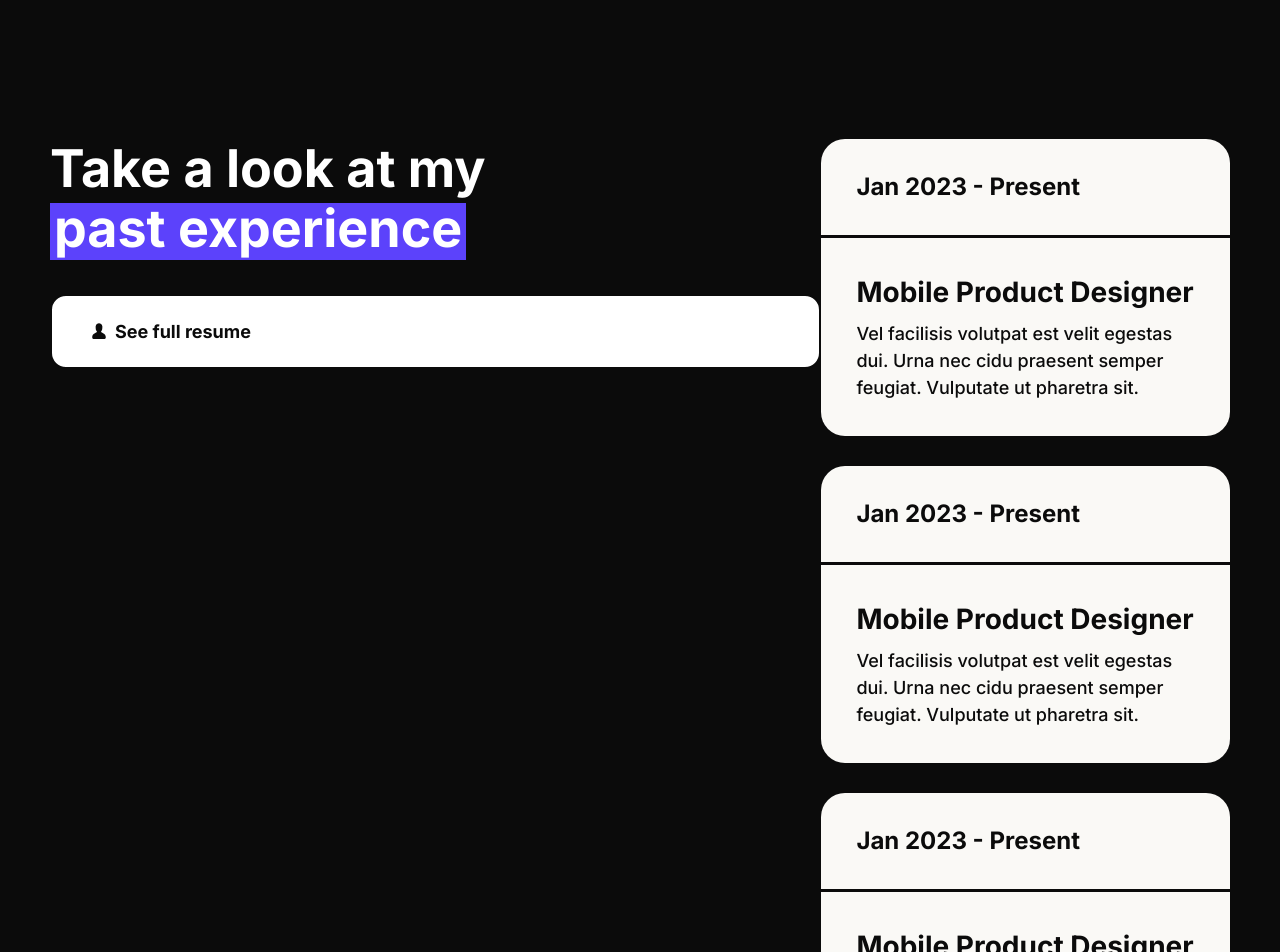
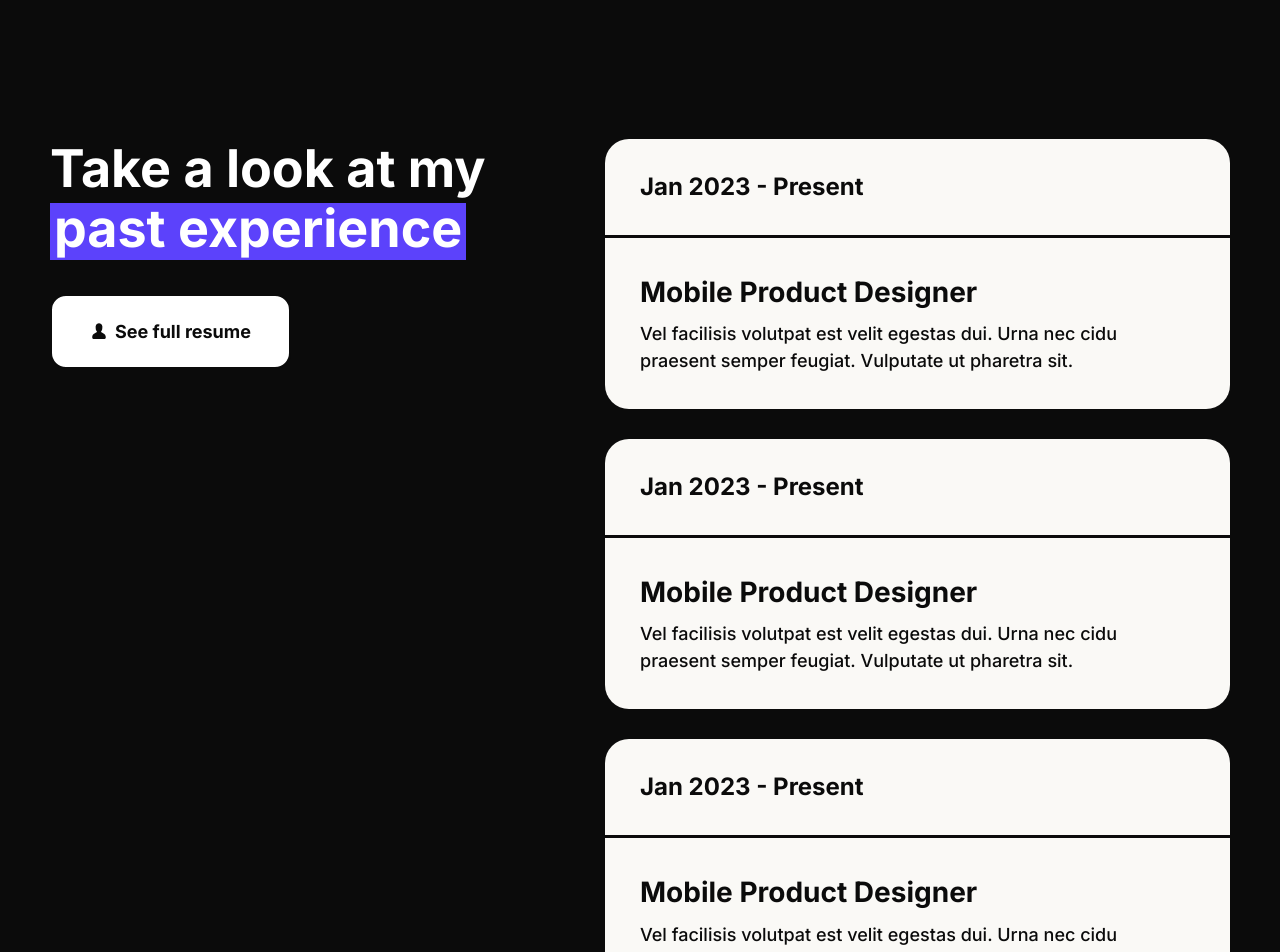
Before and after one commit to amrrashor/portfolio, a Next.js app: page / in a window 1280 px wide. Shown: the part 1460-2412 px from the top of the page. Built offline with nearby package versions, Linux system fonts and the light colour scheme.

Commit message:
finished experience section

```diff
--- a/components/Experience.tsx
+++ b/components/Experience.tsx
@@ -5,17 +5,21 @@ import { GoPerson } from "react-icons/go";
 const Experience = () => {
     return (
         <section className='h-full primary-2  pt-[240px] pb-[240px] '>
-            <div className='relative overflow-visible min-h-[400px] max-w-[1300px] mx-auto px-[50px] flex justify-between flex-col md:flex-row'>
-                <div className=' text-center md:text-left mb-[25px] md:mb-0 w-full md:sticky top-0 text-white md:text-[52px] text-[30px] font-bold md:leading-[1.15em]'>
-                    <div className='w-full'>Take a look at my<br /><span className='gradient-1 px-[4px]'>past experience</span></div>
-                    <button className='w-full mt-[35px] flex hover:bg-[#3898ec] hover:text-white duration-200 bg-white border-1 text-primary-1 text-center rounded-[16px] px-[38px] py-[26px] text-[18px] font-bold leading-[1.1em]'>
-                        <GoPerson className='mr-[7px]' />
-                        See full resume
-                    </button>
+            <div className='relative overflow-visible min-h-[400px] max-w-[1300px] mx-auto px-[50px] flex justify-between'>
+                {/* ===left part=== */}
+                <div className=' block'>
+                    <div className='text-center md:text-left mb-[25px] md:mb-0 w-full md:sticky top-0 text-white md:text-[52px] text-[30px] font-bold md:leading-[1.15em]'>
+                        <div className='w-full'>Take a look at my<br /><span className='gradient-1 px-[4px]'>past experience</span></div>
+                        <button className='w-full md:w-max mt-[35px] flex hover:bg-[#3898ec] hover:text-white duration-200 bg-white border-1 text-primary-1 text-center rounded-[16px] px-[38px] py-[26px] text-[18px] font-bold leading-[1.1em]'>
+                            <GoPerson className='mr-[7px]' />
+                            See full resume
+                        </button>
+                    </div>
                 </div>
 
-                <div className='card'>
-                    <div className='primary-1 max-w-[625px] rounded-[24px]  mb-[30px]'>
+                {/* ===right part=== */}
+                <div className='sm:max-w-[625px]'>
+                    <div className='primary-1 sm:max-w-[625px] md:max-w-[100%] rounded-[24px]  mb-[30px]'>
                         <div className='py-[35px] px-[35px] text-[24px] font-bold leading-[1.083em] text-primary-1'>Jan 2023 - Present</div>
                         <div className='primary-2 w-full h-[3px]' />
                         <div className='py-[35px] px-[35px]'>
@@ -24,7 +28,7 @@ const Experience = () => {
                         </div>
                     </div>
 
-                    <div className='primary-1 max-w-[625px] rounded-[24px]  mb-[30px] '>
+                    <div className='primary-1 sm:max-w-[625px] md:max-w-[100%] rounded-[24px]  mb-[30px] '>
                         <div className='py-[35px] px-[35px] text-[24px] font-bold leading-[1.083em] text-primary-1'>Jan 2023 - Present</div>
                         <div className='primary-2 w-full h-[3px]' />
                         <div className='py-[35px] px-[35px]'>
@@ -33,7 +37,7 @@ const Experience = () => {
                         </div>
                     </div>
 
-                    <div className='primary-1 max-w-[625px] rounded-[24px]  mb-[30px]'>
+                    <div className='primary-1 sm:max-w-[625px] md:max-w-[100%] rounded-[24px]  mb-[30px]'>
                         <div className='py-[35px] px-[35px] text-[24px] font-bold leading-[1.083em] text-primary-1'>Jan 2023 - Present</div>
                         <div className='primary-2 w-full h-[3px]' />
                         <div className='py-[35px] px-[35px]'>
```
